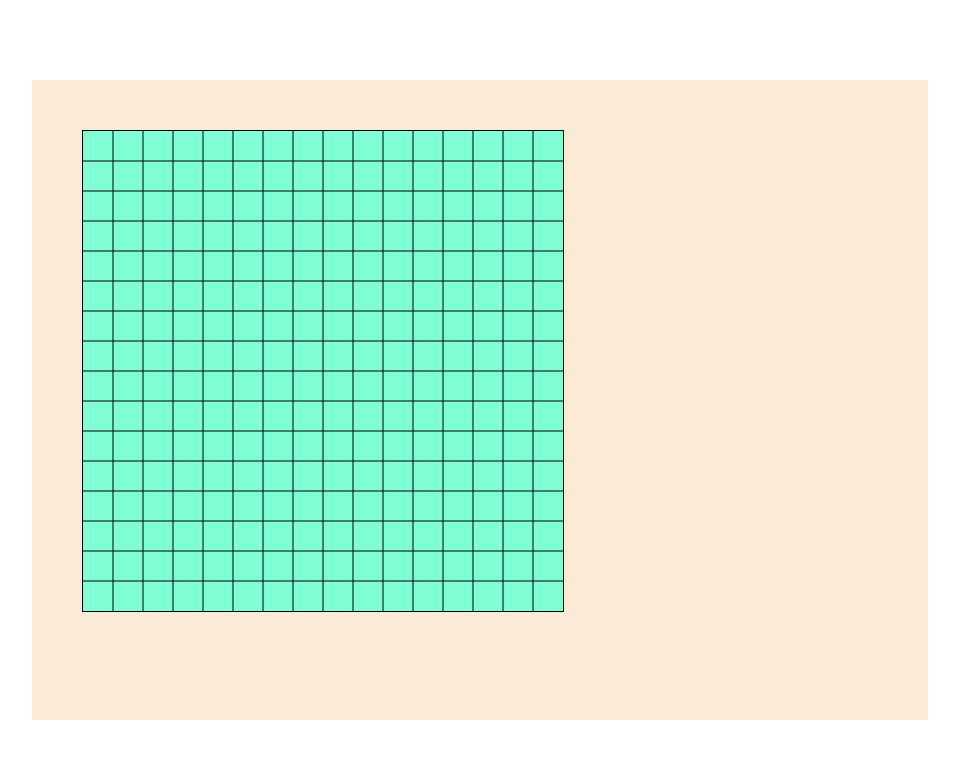
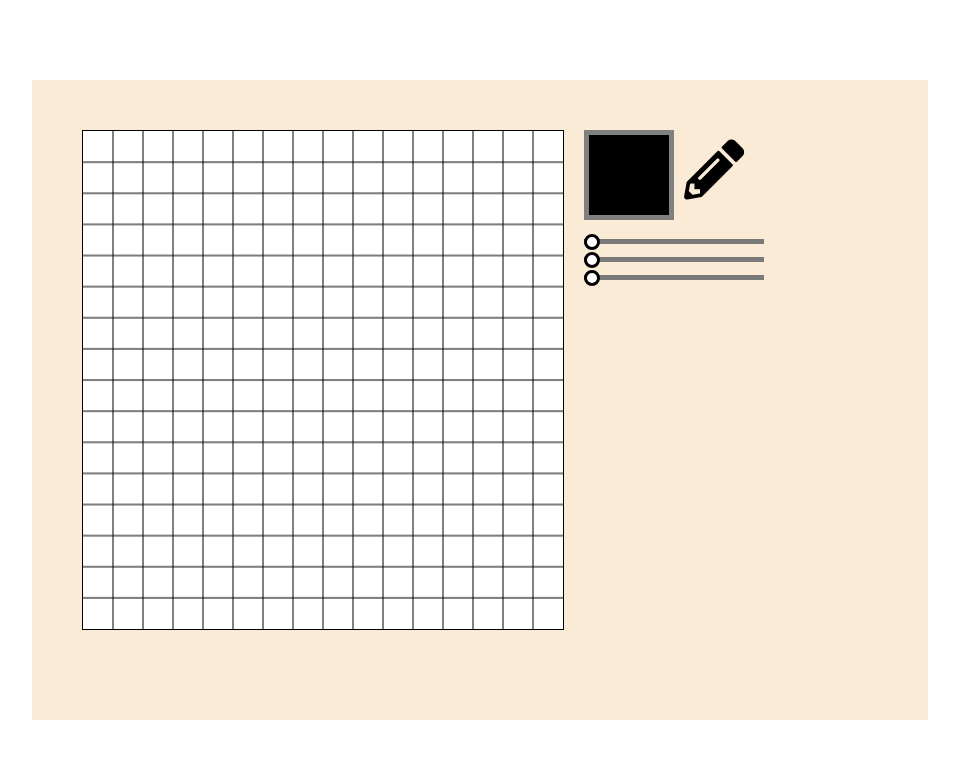
Before and after one commit to 25000cc/dots, a plain HTML site: page index.html in a window 1280 px wide. Shown: the whole page, without its empty margins (160-1119 px from the left). Drawn offline with nearby package versions, Linux system fonts and the light colour scheme.

Commit message:
RGBまで実装

```diff
--- a/index.html
+++ b/index.html
@@ -3,12 +3,24 @@
 <head>
   <meta charset="UTF-8">
   <meta name="viewport" content="width=device-width, initial-scale=1.0">
+  <link rel="stylesheet" href="https://use.fontawesome.com/releases/v5.6.3/css/all.css">
   <link rel="stylesheet" href="style.css">
   <title>ドット絵パレット</title>
 </head>
 <body>
   <div class="contents">
-    <canvas id="canvas" width="480" height="480"></canvas>
+    <div class="wrapper">
+      <canvas id="canvas" width="480" height="480"></canvas>
+      <div class="palette">
+        <div class="color">
+          <div id="preview"></div>
+          <i class="fas fa-pencil-alt"></i>
+        </div>
+        <input type="range" id="R-range" class="range" value="0" min="0" max="255">
+        <input type="range" id="G-range" class="range" value="0" min="0" max="255">
+        <input type="range" id="B-range" class="range" value="0" min="0" max="255">
+      </div>
+    </div>
   </div>
   <script src="https://code.jquery.com/jquery-3.5.1.js" integrity="sha256-QWo7LDvxbWT2tbbQ97B53yJnYU3WhH/C8ycbRAkjPDc=" crossorigin="anonymous"></script>
   <script src="script.js"></script>
--- a/script.js
+++ b/script.js
@@ -1,15 +1,22 @@
 $(function() {
   'use strict';
   let canvas = $('#canvas')[0];
+  let R = $('#R-range')[0];
+  let G = $('#G-range')[0];
+  let B = $('#B-range')[0];
+  let preview = $('#preview')[0];
 
   let ctx = canvas.getContext('2d');
   let width = canvas.width;
-  let canvasSize = 16;
-  let dotSize = width / canvasSize;
+  let pxSize = 16;
+  let dotSize = width / pxSize;
+
+  ctx.fillStyle = 'white';
+  ctx.fillRect(0, 0, width, width);
+  ctx.fillStyle = 'black';
 
   // グリッド描写
-  for (let i = 1; i < canvasSize; i++) {
-    // ctx.strokeRect(i * dotSize, 0, dotSize, width);
+  for (let i = 1; i < pxSize; i++) {
     ctx.beginPath();
     let xy = i * dotSize
     ctx.moveTo(xy, 0);
@@ -21,6 +28,7 @@ $(function() {
     ctx.stroke();
   }
 
+  // 色塗り処理
   canvas.addEventListener("click", function(event) {
     var clickX = event.pageX ;
     var clickY = event.pageY ;
@@ -33,7 +41,16 @@ $(function() {
     // 要素内におけるクリック位置を計算
     var x = clickX - positionX ;
     var y = clickY - positionY ;
-    console.log('x: %d', x);
-    console.log('y: %d', y);
+    ctx.fillStyle = preview.style.backgroundColor;
+    ctx.fillRect(x - x % dotSize, y - y % dotSize, dotSize, dotSize);
   });
+
+  var rangeValue = function (elem, target) {
+    return function(evt) {
+      target.style.backgroundColor = `rgb(${R.value}, ${G.value}, ${B.value})`;
+    }
+  }
+  R.addEventListener('input', rangeValue(R, preview));
+  G.addEventListener('input', rangeValue(G, preview));
+  B.addEventListener('input', rangeValue(B, preview));
 });
--- a/style.css
+++ b/style.css
@@ -1,3 +1,7 @@
+.body {
+  float: left;
+}
+
 .contents {
   width: 70vw;
   height: 80vh;
@@ -8,10 +12,58 @@
   transform: translate(-50%, -50%);
 }
 
-#canvas {
-  background-color: aquamarine;
-  border: black solid 1px;
+.wrapper {
   position: absolute;
   top: 50px;
   left: 50px;
+  display: flex;
 }
+
+#canvas {
+  border: black solid 1px;
+}
+
+.palette {
+  width: 200px;
+  height: 500px;
+  right: 0;
+  margin-left: 20px;
+}
+
+.color {
+  width: 100%;
+  height: 100px;
+  display: flex;
+}
+
+#preview {
+  width: 80px;
+  height: 80px;
+  background-color: black;
+  border: gray solid 5px;
+}
+
+.fa-pencil-alt {
+  font-size: 60px;
+  margin: 10px 10px;
+}
+
+.range {
+  -webkit-appearance: none;
+  appearance: none;
+  background: #7A7A7A;
+  height: 5px;
+  width: 180px;
+  margin: 0;
+  top: 0;
+}
+
+.range::-webkit-slider-thumb {
+  -webkit-appearance: none;
+  background: white;
+  border: solid 0.4vh black;
+  height: 2vh;
+  width: 2vh;
+  border-radius: 50%;
+  cursor: pointer;
+}
```
